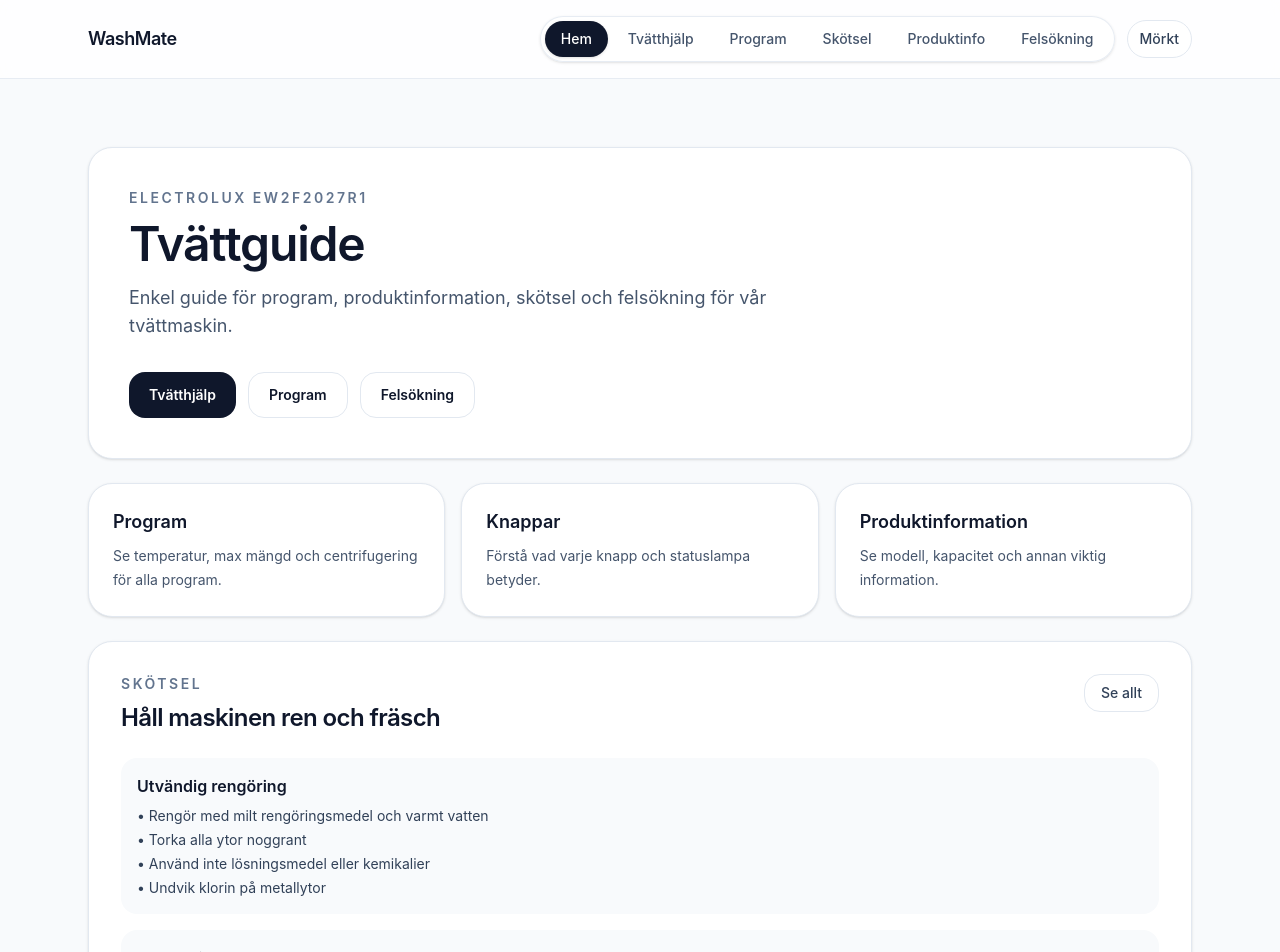
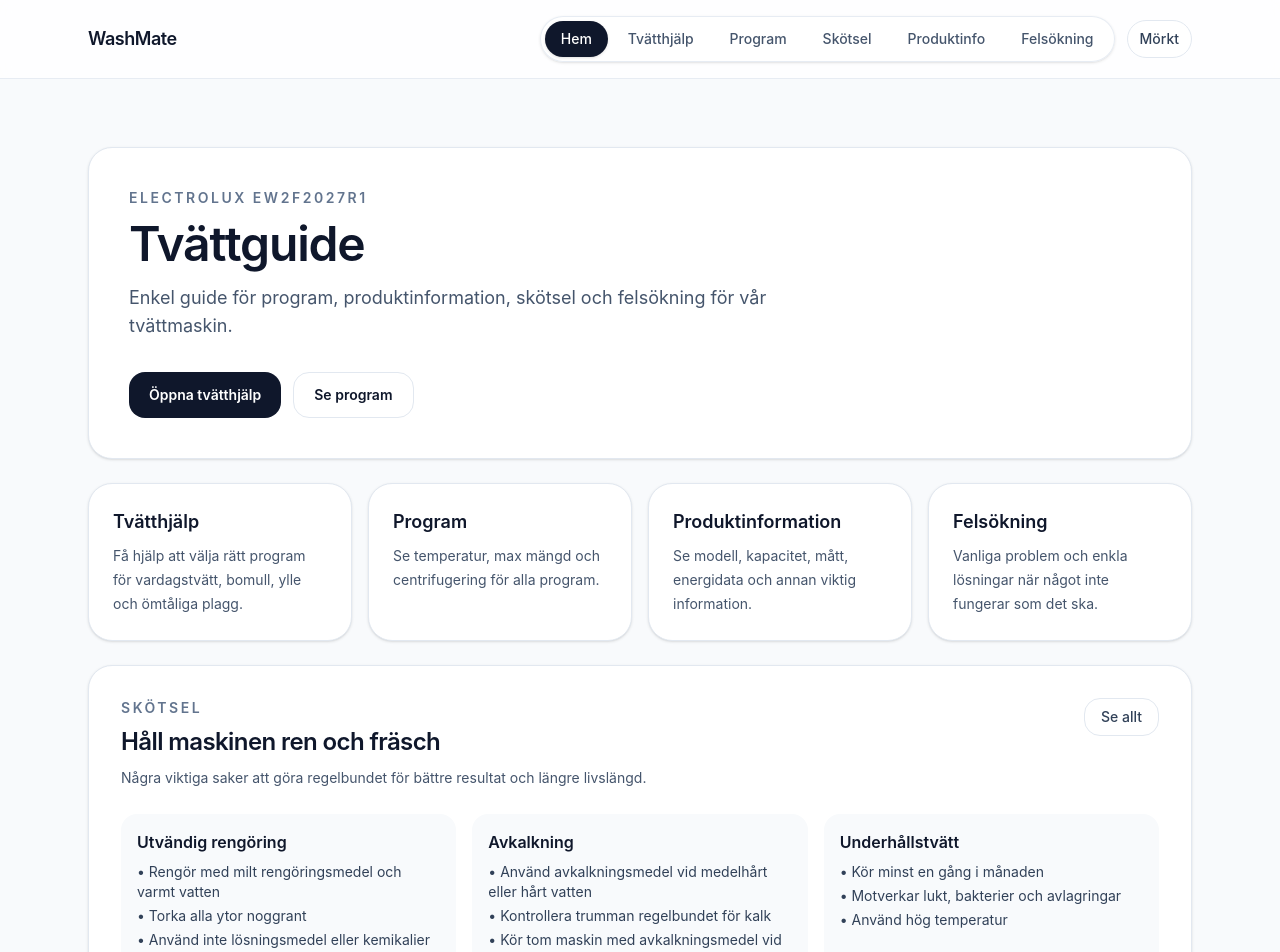
Before and after one commit to figge94/WashMate, a Nuxt app: page / in a window 1280 px wide. Shown: the top 952 px of the page. Built offline with nearby package versions, Linux system fonts and the light colour scheme.

Commit message:
delat upp koden för home

```diff
--- /dev/null
+++ b/app/components/home/HomeCarePreview.vue
@@ -0,0 +1,59 @@
+<template>
+  <section
+    class="rounded-3xl border border-slate-200 bg-white p-8 shadow-sm dark:border-slate-800 dark:bg-slate-900">
+    <div class="flex items-start justify-between gap-4">
+      <div>
+        <p
+          class="text-sm font-semibold uppercase tracking-[0.18em] text-slate-500 dark:text-slate-400">
+          Skötsel
+        </p>
+        <h2 class="mt-2 text-2xl font-semibold tracking-tight">
+          Håll maskinen ren och fräsch
+        </h2>
+        <p class="mt-2 text-sm leading-6 text-slate-600 dark:text-slate-300">
+          Några viktiga saker att göra regelbundet för bättre resultat och
+          längre livslängd.
+        </p>
+      </div>
+
+      <NuxtLink
+        to="/skotsel"
+        class="hidden rounded-2xl border border-slate-200 px-4 py-2 text-sm font-medium text-slate-700 transition hover:bg-slate-100 sm:inline-flex dark:border-slate-700 dark:text-slate-200 dark:hover:bg-slate-800">
+        Se allt
+      </NuxtLink>
+    </div>
+
+    <ul class="mt-6 grid gap-4 md:grid-cols-3">
+      <li
+        v-for="item in skotsel.slice(0, 3)"
+        :key="item.titel"
+        class="rounded-2xl bg-slate-50 p-4 dark:bg-slate-800/60">
+        <p class="font-semibold text-slate-900 dark:text-slate-100">
+          {{ item.titel }}
+        </p>
+
+        <ul class="mt-2 space-y-1 text-sm text-slate-700 dark:text-slate-300">
+          <li v-for="text in item.innehall.slice(0, 3)" :key="text">
+            • {{ text }}
+          </li>
+        </ul>
+      </li>
+    </ul>
+
+    <div class="mt-6 sm:hidden">
+      <NuxtLink
+        to="/skotsel"
+        class="inline-flex rounded-2xl border border-slate-200 px-4 py-2 text-sm font-medium text-slate-700 transition hover:bg-slate-100 dark:border-slate-700 dark:text-slate-200 dark:hover:bg-slate-800">
+        Se allt
+      </NuxtLink>
+    </div>
+  </section>
+</template>
+
+<script setup lang="ts">
+import type { SkotselItem } from "~/types/machine";
+
+defineProps<{
+  skotsel: SkotselItem[];
+}>();
+</script>
--- /dev/null
+++ b/app/components/home/HomeHero.vue
@@ -0,0 +1,41 @@
+<template>
+  <div
+    class="rounded-3xl border border-slate-200 bg-white p-8 shadow-sm dark:border-slate-800 dark:bg-slate-900 sm:p-10">
+    <p
+      class="text-sm font-semibold uppercase tracking-[0.18em] text-slate-500 dark:text-slate-400">
+      {{ produkt.marke }} {{ produkt.modell }}
+    </p>
+
+    <h1 class="mt-3 text-4xl font-semibold tracking-tight sm:text-5xl">
+      Tvättguide
+    </h1>
+
+    <p
+      class="mt-4 max-w-2xl text-base leading-7 text-slate-600 dark:text-slate-300 sm:text-lg">
+      Enkel guide för program, produktinformation, skötsel och felsökning för
+      vår tvättmaskin.
+    </p>
+
+    <div class="mt-8 flex flex-col gap-3 sm:flex-row">
+      <NuxtLink
+        to="/tvatthjalp"
+        class="inline-flex items-center justify-center rounded-2xl bg-slate-900 px-5 py-3 text-sm font-semibold text-white transition hover:bg-slate-800 dark:bg-slate-100 dark:text-slate-900 dark:hover:bg-slate-200">
+        Öppna tvätthjälp
+      </NuxtLink>
+
+      <NuxtLink
+        to="/program"
+        class="inline-flex items-center justify-center rounded-2xl border border-slate-200 bg-white px-5 py-3 text-sm font-semibold text-slate-900 transition hover:bg-slate-100 dark:border-slate-700 dark:bg-slate-900 dark:text-slate-100 dark:hover:bg-slate-800">
+        Se program
+      </NuxtLink>
+    </div>
+  </div>
+</template>
+
+<script setup lang="ts">
+import type { Produkt } from "~/types/machine";
+
+defineProps<{
+  produkt: Pick<Produkt, "marke" | "modell">;
+}>();
+</script>
--- /dev/null
+++ b/app/components/home/HomeQuickLinks.vue
@@ -0,0 +1,40 @@
+<template>
+  <div class="grid gap-4 sm:grid-cols-2 lg:grid-cols-4">
+    <NuxtLink
+      to="/tvatthjalp"
+      class="rounded-3xl border border-slate-200 bg-white p-6 shadow-sm transition hover:-translate-y-0.5 hover:shadow-md dark:border-slate-800 dark:bg-slate-900">
+      <p class="text-lg font-semibold">Tvätthjälp</p>
+      <p class="mt-2 text-sm leading-6 text-slate-600 dark:text-slate-300">
+        Få hjälp att välja rätt program för vardagstvätt, bomull, ylle och
+        ömtåliga plagg.
+      </p>
+    </NuxtLink>
+
+    <NuxtLink
+      to="/program"
+      class="rounded-3xl border border-slate-200 bg-white p-6 shadow-sm transition hover:-translate-y-0.5 hover:shadow-md dark:border-slate-800 dark:bg-slate-900">
+      <p class="text-lg font-semibold">Program</p>
+      <p class="mt-2 text-sm leading-6 text-slate-600 dark:text-slate-300">
+        Se temperatur, max mängd och centrifugering för alla program.
+      </p>
+    </NuxtLink>
+
+    <NuxtLink
+      to="/produktinformation"
+      class="rounded-3xl border border-slate-200 bg-white p-6 shadow-sm transition hover:-translate-y-0.5 hover:shadow-md dark:border-slate-800 dark:bg-slate-900">
+      <p class="text-lg font-semibold">Produktinformation</p>
+      <p class="mt-2 text-sm leading-6 text-slate-600 dark:text-slate-300">
+        Se modell, kapacitet, mått, energidata och annan viktig information.
+      </p>
+    </NuxtLink>
+
+    <NuxtLink
+      to="/felsokning"
+      class="rounded-3xl border border-slate-200 bg-white p-6 shadow-sm transition hover:-translate-y-0.5 hover:shadow-md dark:border-slate-800 dark:bg-slate-900">
+      <p class="text-lg font-semibold">Felsökning</p>
+      <p class="mt-2 text-sm leading-6 text-slate-600 dark:text-slate-300">
+        Vanliga problem och enkla lösningar när något inte fungerar som det ska.
+      </p>
+    </NuxtLink>
+  </div>
+</template>
--- a/app/pages/index.vue
+++ b/app/pages/index.vue
@@ -2,109 +2,9 @@
   <main
     class="min-h-screen bg-slate-50 text-slate-900 dark:bg-slate-950 dark:text-slate-100">
     <section class="mx-auto max-w-6xl px-4 py-8 sm:px-6 sm:py-12">
-      <div
-        class="rounded-3xl border border-slate-200 bg-white p-8 shadow-sm dark:border-slate-800 dark:bg-slate-900 sm:p-10">
-        <p
-          class="text-sm font-semibold uppercase tracking-[0.18em] text-slate-500 dark:text-slate-400">
-          {{ machine.produkt.marke }} {{ machine.produkt.modell }}
-        </p>
-
-        <h1 class="mt-3 text-4xl font-semibold tracking-tight sm:text-5xl">
-          Tvättguide
-        </h1>
-
-        <p
-          class="mt-4 max-w-2xl text-base leading-7 text-slate-600 dark:text-slate-300 sm:text-lg">
-          Enkel guide för program, produktinformation, skötsel och felsökning
-          för vår tvättmaskin.
-        </p>
-
-        <div class="mt-8 flex flex-col gap-3 sm:flex-row">
-          <NuxtLink
-            to="/tvatthjalp"
-            class="inline-flex items-center justify-center rounded-2xl bg-slate-900 px-5 py-3 text-sm font-semibold text-white transition hover:bg-slate-800 dark:bg-slate-100 dark:text-slate-900 dark:hover:bg-slate-200">
-            Tvätthjälp
-          </NuxtLink>
-
-          <NuxtLink
-            to="/program"
-            class="inline-flex items-center justify-center rounded-2xl border border-slate-200 bg-white px-5 py-3 text-sm font-semibold text-slate-900 transition hover:bg-slate-100 dark:border-slate-700 dark:bg-slate-900 dark:text-slate-100 dark:hover:bg-slate-800">
-            Program
-          </NuxtLink>
-
-          <NuxtLink
-            to="/felsokning"
-            class="inline-flex items-center justify-center rounded-2xl border border-slate-200 bg-white px-5 py-3 text-sm font-semibold text-slate-900 transition hover:bg-slate-100 dark:border-slate-700 dark:bg-slate-900 dark:text-slate-100 dark:hover:bg-slate-800">
-            Felsökning
-          </NuxtLink>
-        </div>
-      </div>
-
-      <div class="mt-6 grid gap-4 lg:grid-cols-3">
-        <NuxtLink
-          to="/program"
-          class="rounded-3xl border border-slate-200 bg-white p-6 shadow-sm transition hover:-translate-y-0.5 hover:shadow-md dark:border-slate-800 dark:bg-slate-900">
-          <p class="text-lg font-semibold">Program</p>
-          <p class="mt-2 text-sm leading-6 text-slate-600 dark:text-slate-300">
-            Se temperatur, max mängd och centrifugering för alla program.
-          </p>
-        </NuxtLink>
-
-        <NuxtLink
-          to="/kontrollpanel"
-          class="rounded-3xl border border-slate-200 bg-white p-6 shadow-sm transition hover:-translate-y-0.5 hover:shadow-md dark:border-slate-800 dark:bg-slate-900">
-          <p class="text-lg font-semibold">Knappar</p>
-          <p class="mt-2 text-sm leading-6 text-slate-600 dark:text-slate-300">
-            Förstå vad varje knapp och statuslampa betyder.
-          </p>
-        </NuxtLink>
-
-        <NuxtLink
-          to="/produktinformation"
-          class="rounded-3xl border border-slate-200 bg-white p-6 shadow-sm transition hover:-translate-y-0.5 hover:shadow-md dark:border-slate-800 dark:bg-slate-900">
-          <p class="text-lg font-semibold">Produktinformation</p>
-          <p class="mt-2 text-sm leading-6 text-slate-600 dark:text-slate-300">
-            Se modell, kapacitet och annan viktig information.
-          </p>
-        </NuxtLink>
-      </div>
-
-      <section
-        class="mt-6 rounded-3xl border border-slate-200 bg-white p-8 shadow-sm dark:border-slate-800 dark:bg-slate-900">
-        <div class="flex items-start justify-between gap-4">
-          <div>
-            <p
-              class="text-sm font-semibold uppercase tracking-[0.18em] text-slate-500 dark:text-slate-400">
-              Skötsel
-            </p>
-            <h2 class="mt-2 text-2xl font-semibold tracking-tight">
-              Håll maskinen ren och fräsch
-            </h2>
-          </div>
-
-          <NuxtLink
-            to="/skotsel"
-            class="hidden rounded-2xl border border-slate-200 px-4 py-2 text-sm font-medium text-slate-700 transition hover:bg-slate-100 sm:inline-flex dark:border-slate-700 dark:text-slate-200 dark:hover:bg-slate-800">
-            Se allt
-          </NuxtLink>
-        </div>
-
-        <ul class="mt-6 grid gap-4">
-          <li
-            v-for="item in machine.skotsel"
-            :key="item.titel"
-            class="rounded-2xl bg-slate-50 p-4 dark:bg-slate-800/60">
-            <p class="font-semibold text-slate-900 dark:text-slate-100">
-              {{ item.titel }}
-            </p>
-
-            <ul
-              class="mt-2 space-y-1 text-sm text-slate-700 dark:text-slate-300">
-              <li v-for="text in item.innehall" :key="text">• {{ text }}</li>
-            </ul>
-          </li>
-        </ul>
-      </section>
+      <HomeHero :produkt="machine.produkt" />
+      <HomeQuickLinks class="mt-6" />
+      <HomeCarePreview class="mt-6" :skotsel="machine.skotsel" />
     </section>
   </main>
 </template>
```
